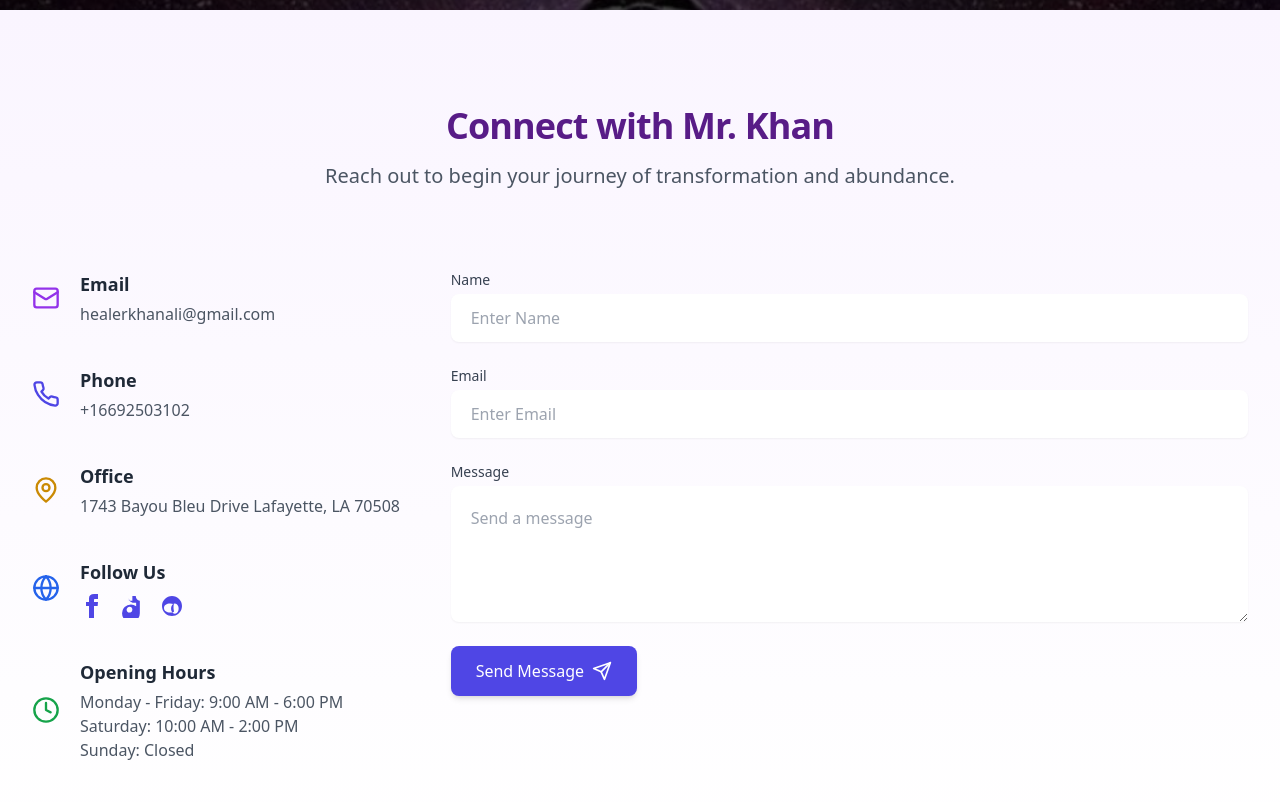
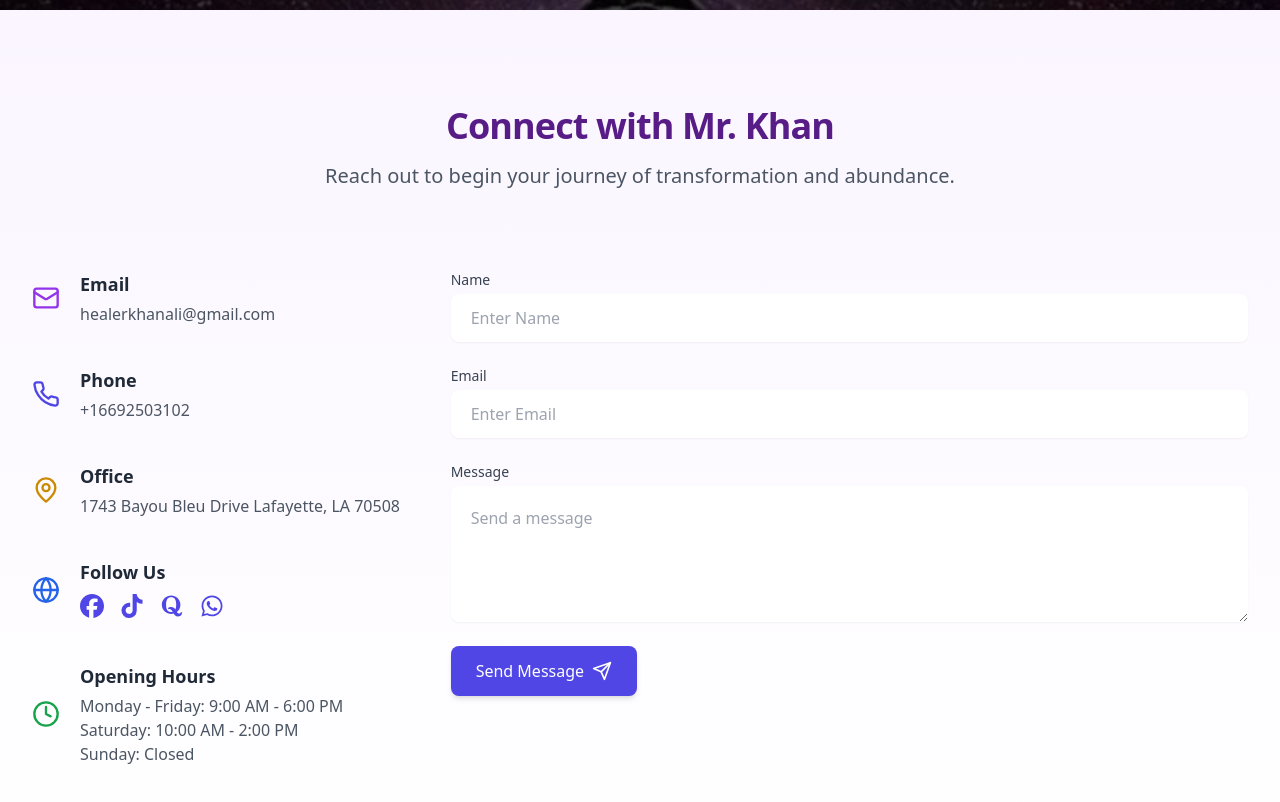
Before and after one commit to Tkay6677/robertkhanali, a React (Vite) app: page / in a window 1280 px wide. Shown: the part 4218-5020 px from the top of the page. Built offline with nearby package versions, Linux system fonts and the light colour scheme.

Commit message:
social icons

```diff
--- a/package.json
+++ b/package.json
@@ -10,8 +10,8 @@
     "preview": "vite preview"
   },
   "dependencies": {
-    "@fortawesome/fontawesome-svg-core": "^6.7.1",
-    "@fortawesome/free-brands-svg-icons": "^6.7.1",
+    "@fortawesome/fontawesome-svg-core": "^6.7.2",
+    "@fortawesome/free-brands-svg-icons": "^6.7.2",
     "@fortawesome/free-regular-svg-icons": "^6.7.1",
     "@fortawesome/free-solid-svg-icons": "^6.7.1",
     "@fortawesome/react-fontawesome": "^0.2.2",
--- a/src/Components/Contact.jsx
+++ b/src/Components/Contact.jsx
@@ -1,4 +1,6 @@
 import React from "react";
+import { FontAwesomeIcon } from "@fortawesome/react-fontawesome";
+import { faFacebook, faTiktok, faQuora, faWhatsapp } from "@fortawesome/free-brands-svg-icons";
 
 const Contact = () => {
   return (
@@ -109,16 +111,7 @@ const Contact = () => {
                       rel="noopener noreferrer"
                       className="text-indigo-600 hover:text-indigo-800 transition-colors duration-300"
                     >
-                      <svg
-                        xmlns="http://www.w3.org/2000/svg"
-                        width="24"
-                        height="24"
-                        viewBox="0 0 24 24"
-                        fill="currentColor"
-                        className="h-6 w-6"
-                      >
-                        <path d="M9 8h-3v4h3v12h5v-12h3.642l.358-4h-4v-1.667c0-.955.192-1.333 1.115-1.333h2.885v-5h-3.808c-3.596 0-5.192 1.583-5.192 4.615v3.385z" />
-                      </svg>
+                      <FontAwesomeIcon icon={faFacebook} className="h-6 w-6" />
                     </a>
                     <a
                       href="https://www.tiktok.com/@khan_ali094?_t=ZT-8vAKCt72GlC&_r=1" // Replace with actual link
@@ -126,16 +119,7 @@ const Contact = () => {
                       rel="noopener noreferrer"
                       className="text-indigo-600 hover:text-indigo-800 transition-colors duration-300"
                     >
-                      <svg
-                        xmlns="http://www.w3.org/2000/svg"
-                        width="24"
-                        height="24"
-                        viewBox="0 0 24 24"
-                        fill="currentColor"
-                        className="h-6 w-6"
-                      >
-                        <path d="M19.59 6.69a4.83 4.83 0 0 1-3.77-4.25V2h-3.45v13.67a2.89 2.89 0 0 1-5.2 1.74 2.89 2.89 0 0 1 2.31-4.55 2.89 2.89 0 0 1 2.89 2.89V6.69h-3.45V4.25a4.83 4.83 0 0 0 3.77 4.44h3.45v3.45a8.89 8.89 0 0 0-5.2-1.74 8.89 8.89 0 0 0-8.89 8.89 8.89 8.89 0 0 0 8.89 8.89 8.89 8.89 0 0 0 8.89-8.89V6.69z" />
-                      </svg>
+                      <FontAwesomeIcon icon={faTiktok} className="h-6 w-6" />
                     </a>
                     <a
                       href="https://www.quora.com/profile/Robert-Khan-Ali?ch=10&oid=1334926317&share=d31bb5d6&srid=uaqyez&target_type=user" // Replace with actual link
@@ -143,16 +127,15 @@ const Contact = () => {
                       rel="noopener noreferrer"
                       className="text-indigo-600 hover:text-indigo-800 transition-colors duration-300"
                     >
-                      <svg
-                        xmlns="http://www.w3.org/2000/svg"
-                        width="24"
-                        height="24"
-                        viewBox="0 0 24 24"
-                        fill="currentColor"
-                        className="h-6 w-6"
-                      >
-                        <path d="M12 2C6.48 2 2 6.48 2 12s4.48 10 10 10 10-4.48 10-10S17.52 2 12 2zm1.86 15.93c-1.23.37-2.51.58-3.86.58-3.31 0-6-1.69-6-4.5s2.69-4.5 6-4.5c1.35 0 2.63.21 3.86.58-.24 1.02-.36 2.11-.36 3.24 0 1.13.12 2.22.36 3.24zm4.64-1.93c-.09.45-.23.88-.41 1.28-.62 1.4-1.67 2.38-3.23 2.38-1.56 0-2.61-.98-3.23-2.38-.18-.4-.32-.83-.41-1.28-.09-.45-.14-.92-.14-1.4 0-.48.05-.95.14-1.4.09-.45.23-.88.41-1.28.62-1.4 1.67-2.38 3.23-2.38 1.56 0 2.61.98 3.23 2.38.18.4.32.83.41 1.28.09.45.14.92.14 1.4 0 .48-.05.95-.14 1.4z" />
-                      </svg>
+                      <FontAwesomeIcon icon={faQuora} className="h-6 w-6" />
+                    </a>
+                    <a
+                      href="https://wa.me/+16692503102" // Replace with actual WhatsApp link (e.g., https://wa.me/<phone-number>)
+                      target="_blank"
+                      rel="noopener noreferrer"
+                      className="text-indigo-600 hover:text-indigo-800 transition-colors duration-300"
+                    >
+                      <FontAwesomeIcon icon={faWhatsapp} className="h-6 w-6" />
                     </a>
                   </div>
                 </div>
```
Also changed, not shown: 1 other file (tests, documents, lock files or other folders).
